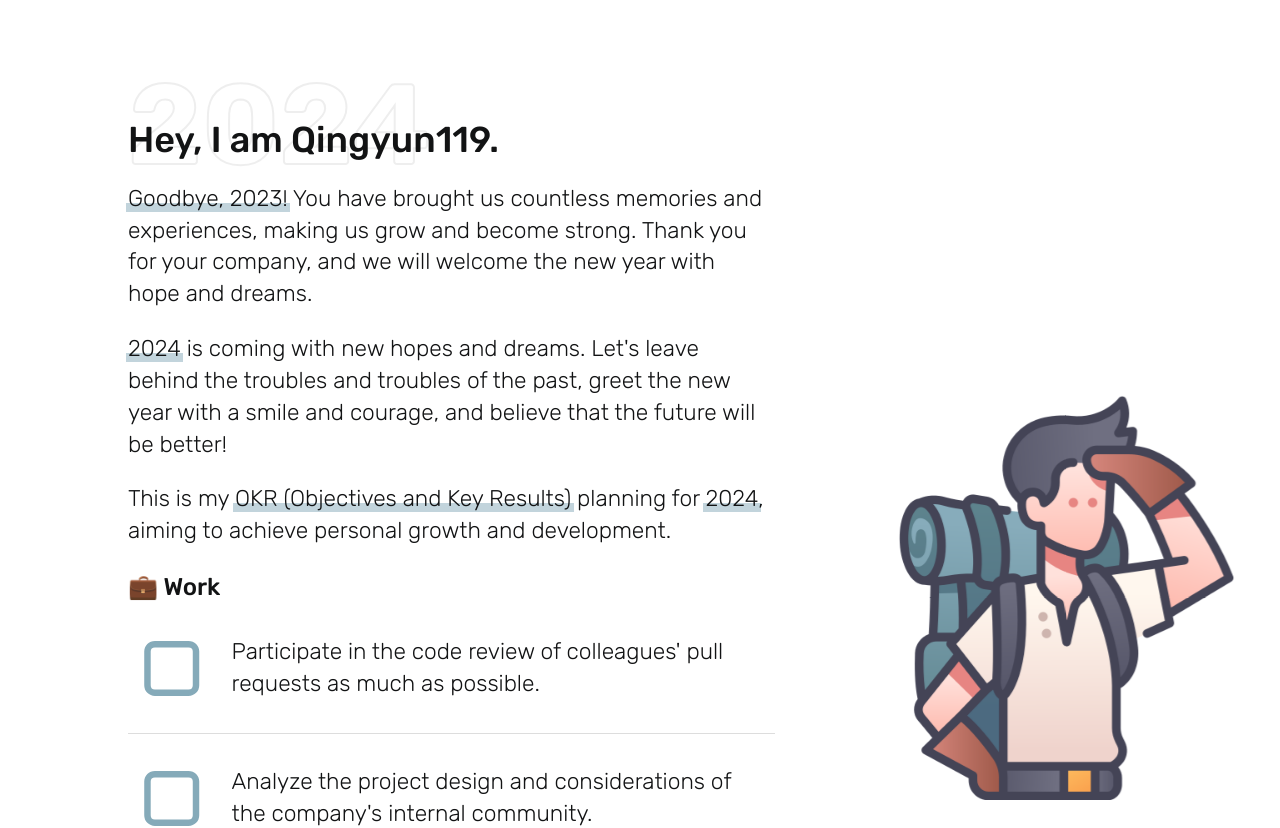
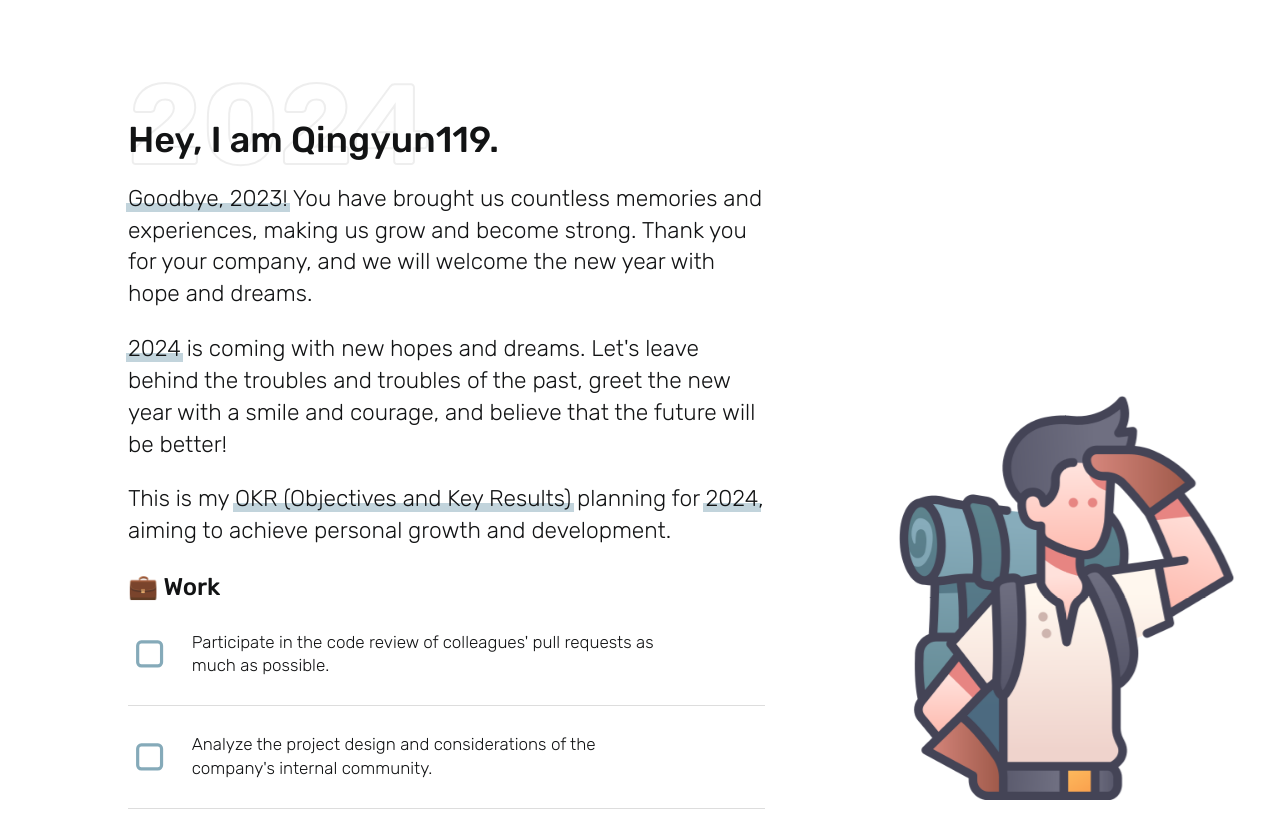
Before and after one commit to LQYld/promise-of-the-new-year, a Nuxt app: page /2024 in a window 1280 px wide. Shown: the top 828 px of the page. Built offline with nearby package versions, Linux system fonts and the light colour scheme.

Commit message:
feat: update svg style

```diff
--- a/pages/2024/components/FlagLIst/index.vue
+++ b/pages/2024/components/FlagLIst/index.vue
@@ -14,7 +14,7 @@
             <stop offset="100%" :stop-color="stopColor" />
           </linearGradient>
 
-          <path id="todo__line" stroke="url(#lineGradient)" d="M21 12.3h168v0.1z"></path>
+          <path id="todo__line" stroke="url(#lineGradient)" d="M33 12.3h610v0.1z"></path>
           <path id="todo__box" stroke="url(#boxGradient)"
             d="M21 12.7v5c0 1.3-1 2.3-2.3 2.3H8.3C7 20 6 19 6 17.7V7.3C6 6 7 5 8.3 5h10.4C20 5 21 6 21 7.3v5.4"></path>
           <path id="todo__check" stroke="url(#boxGradient)" d="M10 13l2 2 5-5"></path>
@@ -23,9 +23,9 @@
       </svg>
       <div class="todo-list">
         <label class="todo" v-for="(node, nodeIndex) in data?.flagList" :key="`todo_component_${nodeIndex}`">
-          <input class="todo-state" type="checkbox" :checked="node.checked" disabled/>
+          <input class="todo-state" type="checkbox" :checked="node.checked"/>
 
-          <svg xmlns="http://www.w3.org/2000/svg" xmlns:xlink="http://www.w3.org/1999/xlink" viewBox="0 0 200 25"
+          <svg xmlns="http://www.w3.org/2000/svg" xmlns:xlink="http://www.w3.org/1999/xlink" viewBox="0 0 400 25"
             class="todo-icon">
             <use xlink:href="#todo__line" class="todo-line"></use>
             <use xlink:href="#todo__box" class="todo-box"></use>
@@ -70,7 +70,7 @@ h3 {
 .todo {
   position: relative;
   display: block;
-  padding: 10px 10px 10px 16%;
+  padding: 10px 10px 10px 10%;
   margin: 0 auto;
   cursor: pointer;
   border-bottom: solid 1px #ddd;
@@ -89,7 +89,7 @@ h3 {
 
 .todo-text {
   max-width: 28em;
-  font-size: 1.6em;
+  font-size: 1.2em;
   font-weight: 300;
   line-height: 1.4;
   margin-block-start: 1em;
@@ -166,8 +166,8 @@ h3 {
 }
 
 .todo-line {
-  stroke-dasharray: 168, 1684;
-  stroke-dashoffset: 168;
+  stroke-dasharray: 610, 1684;
+  stroke-dashoffset: 610;
 }
 
 .todo-circle {
```
